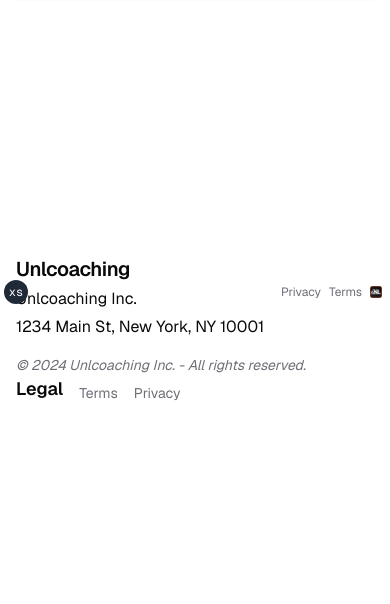
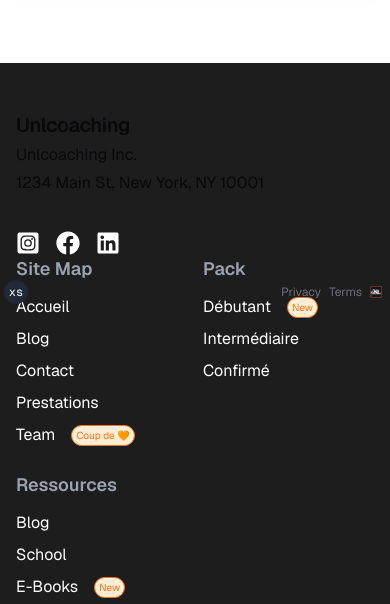
Before and after one commit to AndyRama/project-pj-03, a Next.js app: page /posts in a window 390 px wide. Shown: the part 536-1140 px from the top of the page. Before the commit the page ends 1035 px from the top, so only its background shows below. Built offline with nearby package versions, Linux system fonts and the light colour scheme; no server answers.

Commit message:
(feat)[Home] update component Footer : responsive ok but missing dark mode (not work)

```diff
--- a/package.json
+++ b/package.json
@@ -70,6 +70,7 @@
     "react-email": "2.1.5",
     "react-feather": "^2.0.10",
     "react-hook-form": "^7.52.1",
+    "react-icons": "^5.2.1",
     "react-markdown": "^9.0.1",
     "react-use": "^17.5.1",
     "recharts": "^2.12.7",
--- a/src/components/ui/button.tsx
+++ b/src/components/ui/button.tsx
@@ -25,6 +25,7 @@ const buttonVariants = cva(
       size: {
         default: "h-10 px-4 py-2",
         sm: "h-9 rounded-md px-3",
+        md: "h-10 rounded-full px-6",
         lg: "h-11 rounded-md px-8",
         icon: "size-10",
       },
--- a/src/features/email/EmailForm.tsx
+++ b/src/features/email/EmailForm.tsx
@@ -91,7 +91,7 @@ export const EmailForm = ({
                   <FormItem className="relative w-full">
                     <FormControl>
                       <Input
-                        className="rounded-lg border-accent-foreground/20 bg-accent px-4 py-6 text-lg focus-visible:ring-foreground"
+                        className="border-accent-foreground/20 bg-accent px-4 py-6 text-lg focus-visible:ring-foreground"
                         placeholder="Ton email"
                         {...field}
                       />
@@ -113,7 +113,7 @@ export const EmailForm = ({
                 <AlertCircle size={20} />
                 <AlertTitle>{submit.error.message}</AlertTitle>
                 <AlertDescription>
-                  Try another email address or contact us.
+                  Essaye un autre email ou contact nous.
                 </AlertDescription>
               </Alert>
             )}
--- a/src/features/email/EmailFormSection.tsx
+++ b/src/features/email/EmailFormSection.tsx
@@ -16,7 +16,7 @@ export const EmailFormSection = () => {
       <div className="relative m-auto flex max-w-xl flex-col gap-4 text-center">
         <Typography
           variant="small"
-          className="font-extrabold uppercase text-gradient bg-gradient-to-r from-orange-600 via-red-400 to-yellow-400 "
+          className="font-extrabold uppercase text-primary"
         >
           Rejoinds la communauté
         </Typography>
@@ -26,15 +26,15 @@ export const EmailFormSection = () => {
           actualité.
           </span>
         </Typography>
+        <div className="mx-auto mt-6 w-full max-w-md text-black">
+          <EmailForm
+            submitButtonLabel="Join"
+            successMessage="Merci d'avoir rejoint la communauté!"
+          />
+        </div>
         <Typography variant="h3">
           Je partage de nombreux conseils et pratique chaques semaines dans mes articles !
         </Typography>
-        <div className="mx-auto mt-6 w-full max-w-md">
-          <EmailForm
-            submitButtonLabel="Join"
-            successMessage="Merci d'avoir rejoint la communauté !"
-          />
-        </div>
       </div>
     </SectionLayout>
   );
--- a/src/features/email/email.action.ts
+++ b/src/features/email/email.action.ts
@@ -29,6 +29,6 @@ export const addEmailAction = action
 
       return { email };
     } catch {
-      throw new ActionError("The email is already in use");
+      throw new ActionError("Cette email est déja utilisé !");
     }
   });
--- a/src/features/layout/Footer.tsx
+++ b/src/features/layout/Footer.tsx
@@ -1,47 +1,103 @@
+import React from 'react'
+// import { BiSolidHeart } from 'react-icons/bi'
+import { FaInstagramSquare, FaFacebook, FaLinkedin } from 'react-icons/fa'
 import { Typography } from "@/components/ui/typography";
 import { Layout, LayoutContent } from "@/features/page/layout";
 import { SiteConfig } from "@/site-config";
 import Link from "next/link";
-// import { Maker } from "../maker/Maker";
+
+const footerContent = {
+  footerLinks: [
+    {
+      heading: 'Site Map',
+      links: [
+        { href: '/', label: 'Accueil' },
+        { href: '/posts', label: 'Blog' },
+        { href: '/contact', label: 'Contact' },
+        { href: '/prestations', label: 'Prestations' },
+        { href: '/team', label: 'Team', badge: 'Coup de 🧡' },
+      ],
+    },
+    {
+      heading: 'Pack',
+      links: [
+        { href: '/prestations/#pack', label: 'Débutant', badge: 'New' },
+        { href: '/prestations/#pack', label: 'Intermédiaire' },
+        { href: '/prestations/#pack', label: 'Confirmé' },
+      ],
+    },
+    {
+      heading: 'Ressources',
+      links: [
+        { href: '/posts', label: 'Blog' },
+        { href: '/', label: 'School' },
+        { href: '/prestations/#E-Books', label: 'E-Books', badge: 'New' },
+      ],
+    },
+  ],
+}
 
 export const Footer = () => {
   return (
-    <footer className="bg-card">
-      <Layout className="mt-24 py-24">
-        <LayoutContent className="flex justify-between max-lg:flex-col">
-          <div className="flex flex-col gap-4">
+    <footer className="bg-[#1D1D1D]">
+      <Layout className="mt-12">
+        <LayoutContent className="flex justify-between max-sm:flex-col">
+          <div className="flex flex-col gap-4 ">
             <div className="space-y-1">
               <Typography variant="h3">{SiteConfig.title}</Typography>
               <Typography>{SiteConfig.company.name}</Typography>
               <Typography>{SiteConfig.company.address}</Typography>
             </div>
-            {/* <Maker /> */}
-            <Typography variant="muted" className="italic">
-              © {new Date().getFullYear()} {SiteConfig.company.name} - All
-              rights reserved.
-            </Typography>
+            <div className="mt-5 flex">
+              <Link href="#" aria-label="Instagram" className="mr-4 text-2xl text-white hover:text-orange-200">
+                <FaInstagramSquare />
+              </Link>
+              <Link href="#" aria-label="Facebook" className="mr-4 text-2xl text-white hover:text-orange-200">
+                <FaFacebook />
+              </Link>
+              <Link href="#" aria-label="LinkedIn" className="text-2xl text-white hover:text-orange-200">
+                <FaLinkedin />
+              </Link>
+            </div>
+
           </div>
-          <div className="flex flex-row items-end gap-4 md:flex-col">
+
+          <div className=" grid grid-cols-2 gap-4 sm:grid-cols-3">
+            {footerContent.footerLinks.map((item) => (
+              <div key={item.heading}>
+                <Typography variant="large" className="mb-3 text-gray-400">{item.heading}</Typography>
+                <ul>
+                  {item.links.map((link) => (
+                    <li key={link.label} className="mb-2">
+                      <Link
+                        href={link.href}
+                        className={`text-white transition-all ease-in-out hover:text-orange-500 ${link.badge ? 'flex items-center gap-2' : ''}`}
+                      >
+                        {link.label}
+                        {link.badge && (
+                          <span className="ml-2 rounded-full border border-orange-500 bg-orange-100 px-1 py-0.5 text-[10px] text-orange-500">
+                            {link.badge}
+                          </span>
+                        )}
+                      </Link>
+                    </li>
+                  ))}
+                </ul>
+              </div>
+            ))}
+          </div>
+
+          {/* <div className="flex flex-row items-end gap-4 md:flex-col">
             <Typography variant="large">Legal</Typography>
-            <Typography
-              as={Link}
-              variant="muted"
-              className="hover:underline"
-              href="/legal/terms"
-            >
+            <Typography as={Link} variant="muted" className="hover:underline" href="/legal/terms">
               Terms
             </Typography>
-            <Typography
-              as={Link}
-              variant="muted"
-              className="hover:underline"
-              href="/legal/privacy"
-            >
+            <Typography as={Link} variant="muted" className="hover:underline" href="/legal/privacy">
               Privacy
             </Typography>
-          </div>
+          </div> */}
         </LayoutContent>
       </Layout>
     </footer>
-  );
-};
+  )
+}
```
Also changed, not shown: src/components/svg/logo.svg (deleted), 1 other file (tests, documents, lock files or other folders).
